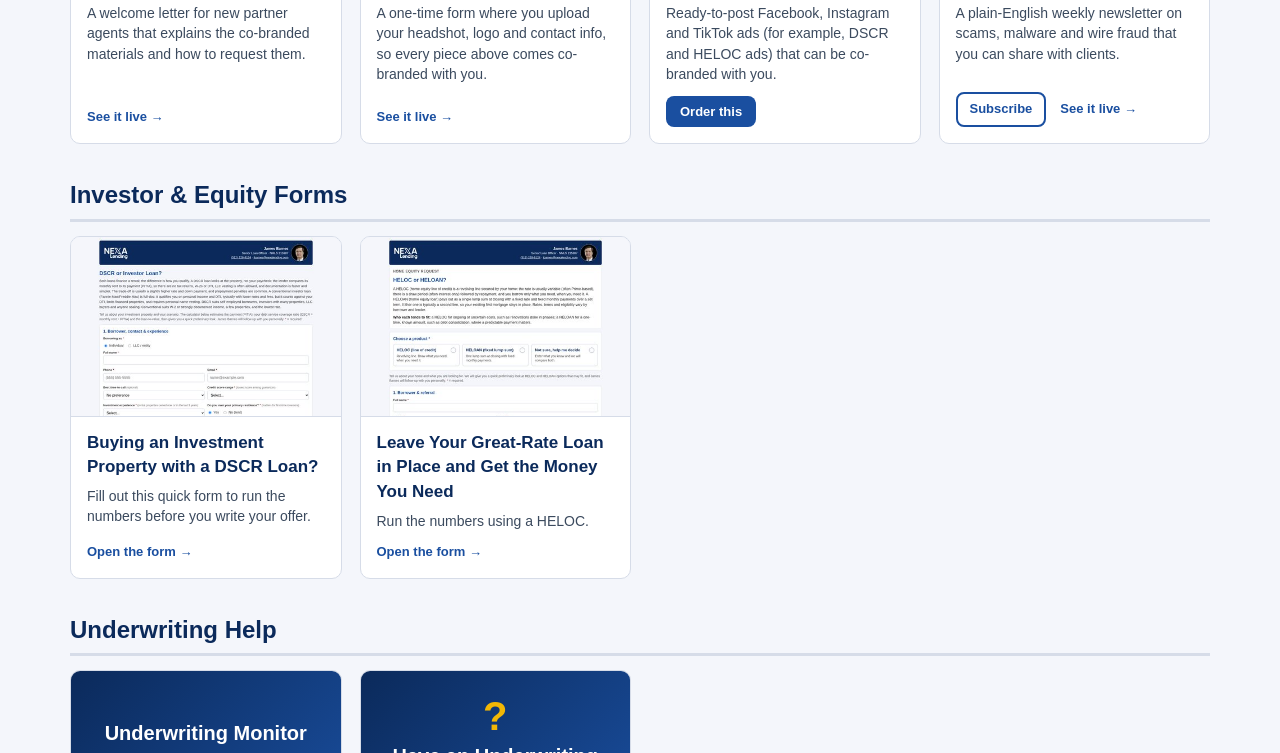
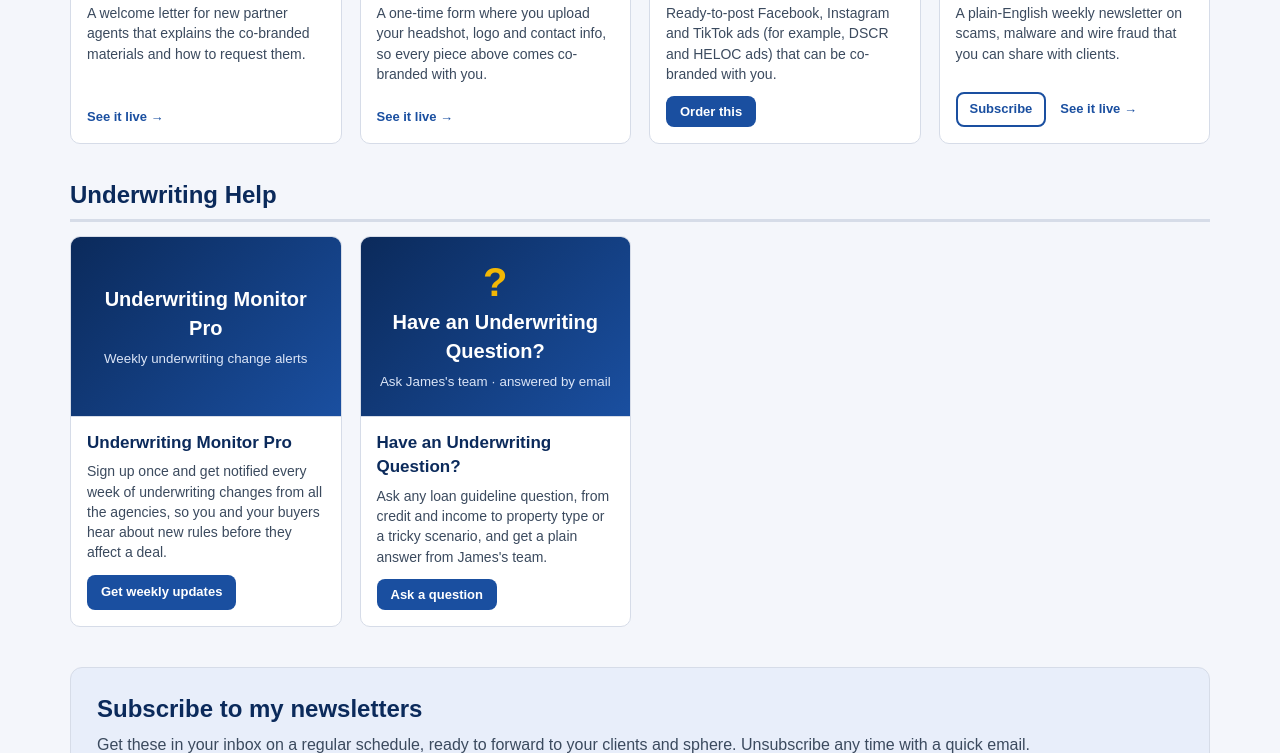
Before and after one commit to jbarnes1960/jbarnes1960.github.io, a plain HTML site: page realtor-toolkit/index.html in a window 1280 px wide. Shown: the part 3201-3954 px from the top of the page. Drawn offline with Linux system fonts and the light colour scheme.

Commit message:
Realtor Toolkit: revert 910cc3a (restore See If You Qualify card, remove DSCR/HELOC cards)

```diff
--- a/realtor-toolkit/index.html
+++ b/realtor-toolkit/index.html
@@ -86,7 +86,10 @@ footer{background:#0b2a5b;color:#fff;padding:30px 0;margin-top:40px}.fwrap{displ
 <div class="cact"><button type="button" class="btn sm" data-order="Loan Estimate / Loan Comparison">Order this</button><a class="lnk" href="https://loan-comparison.base44.app/compare-loans" target="_blank" rel="noopener">Open it live →</a></div></div></article><article class="card" id="doc-dpa">
 <div class="thumb"><img src="assets/thumbs/dpa.jpg" alt="Preview of Down Payment Assistance Programs" loading="lazy" width="480" height="320"></div>
 <div class="cbody"><h3>Down Payment Assistance Programs</h3><p>A summary of the Texas down payment assistance programs that are currently available. Use it for first-time buyers or buyers who are short on cash.</p>
-<div class="cact"><button type="button" class="btn sm" data-order="Down Payment Assistance Programs">Order this</button></div></div></article></div></section><section class="sec"><h2>Market &amp; Rate Updates</h2><div class="grid"><article class="card" id="doc-mmm">
+<div class="cact"><button type="button" class="btn sm" data-order="Down Payment Assistance Programs">Order this</button></div></div></article><article class="card" id="doc-qualify">
+<div class="thumb"><img src="assets/thumbs/qualify.jpg" alt="Preview of See If You Qualify (DSCR &amp; HELOC)" loading="lazy" width="480" height="320"></div>
+<div class="cbody"><h3>See If You Qualify (DSCR &amp; HELOC)</h3><p>Short online intake forms for investor (DSCR) loans and HELOCs that buyers or homeowners can fill out in a couple of minutes.</p>
+<div class="cact"><a class="lnk" href="https://jbarnes1960.github.io/intake/" target="_blank" rel="noopener">See it live →</a></div></div></article></div></section><section class="sec"><h2>Market &amp; Rate Updates</h2><div class="grid"><article class="card" id="doc-mmm">
 <div class="thumb"><img src="assets/thumbs/mmm.jpg" alt="Preview of Master My Market" loading="lazy" width="480" height="320"></div>
 <div class="cbody"><h3>Master My Market</h3><p>A city guide by ZIP code with quarter-by-quarter trends in prices, inventory and days on market. Available for Austin, San Antonio, Colorado Springs, College Station and more.</p>
 <div class="cact"><a class="lnk" href="https://jbarnes1960.github.io/master-my-market/" target="_blank" rel="noopener">See it live →</a></div></div></article><article class="card" id="doc-mms">
@@ -119,13 +122,7 @@ footer{background:#0b2a5b;color:#fff;padding:30px 0;margin-top:40px}.fwrap{displ
 <div class="cact"><button type="button" class="btn sm" data-order="Social Media Ads">Order this</button></div></div></article><article class="card" id="doc-vww">
 <div class="thumb"><img src="assets/thumbs/vww.jpg" alt="Preview of Virus Watch Weekly" loading="lazy" width="480" height="320"></div>
 <div class="cbody"><h3>Virus Watch Weekly</h3><p>A plain-English weekly newsletter on scams, malware and wire fraud that you can share with clients.</p>
-<div class="cact"><a class="btn sm sub" href="mailto:jbarnes@nexalending.com?subject=Subscribe%20Virus%20Watch%20Weekly&body=Please%20add%20me%20to%20Virus%20Watch%20Weekly.%0A%0AMy%20email%3A%20">Subscribe</a><a class="lnk" href="https://jbarnes1960.github.io/" target="_blank" rel="noopener">See it live →</a></div></div></article></div></section><section class="sec"><h2>Investor &amp; Equity Forms</h2><div class="grid"><article class="card" id="doc-dscr">
-<div class="thumb"><img src="assets/thumbs/dscr.jpg" alt="Preview of Buying an Investment Property with a DSCR Loan?" loading="lazy" width="480" height="320"></div>
-<div class="cbody"><h3>Buying an Investment Property with a DSCR Loan?</h3><p>Fill out this quick form to run the numbers before you write your offer.</p>
-<div class="cact"><a class="lnk" href="https://jbarnes1960.github.io/intake/dscr/" target="_blank" rel="noopener">Open the form →</a></div></div></article><article class="card" id="doc-heloc">
-<div class="thumb"><img src="assets/thumbs/heloc.jpg" alt="Preview of Leave Your Great-Rate Loan in Place and Get the Money You Need" loading="lazy" width="480" height="320"></div>
-<div class="cbody"><h3>Leave Your Great-Rate Loan in Place and Get the Money You Need</h3><p>Run the numbers using a HELOC.</p>
-<div class="cact"><a class="lnk" href="https://jbarnes1960.github.io/intake/heloc/" target="_blank" rel="noopener">Open the form →</a></div></div></article></div></section><section class="sec"><h2>Underwriting Help</h2><div class="grid"><article class="card" id="doc-ugs">
+<div class="cact"><a class="btn sm sub" href="mailto:jbarnes@nexalending.com?subject=Subscribe%20Virus%20Watch%20Weekly&body=Please%20add%20me%20to%20Virus%20Watch%20Weekly.%0A%0AMy%20email%3A%20">Subscribe</a><a class="lnk" href="https://jbarnes1960.github.io/" target="_blank" rel="noopener">See it live →</a></div></div></article></div></section><section class="sec"><h2>Underwriting Help</h2><div class="grid"><article class="card" id="doc-ugs">
 <div class="thumb"><div class="tcard q"><span>Underwriting Monitor Pro</span><small>Weekly underwriting change alerts</small></div></div>
 <div class="cbody"><h3>Underwriting Monitor Pro</h3><p>Sign up once and get notified every week of underwriting changes from all the agencies, so you and your buyers hear about new rules before they affect a deal.</p>
 <div class="cact"><a class="btn sm" href="https://under-guide-sync.base44.app/register" target="_blank" rel="noopener">Get weekly updates</a></div></div></article><article class="card" id="doc-uwq">
```
Also changed, not shown: realtor-toolkit/email.html (+1 -1 lines).
